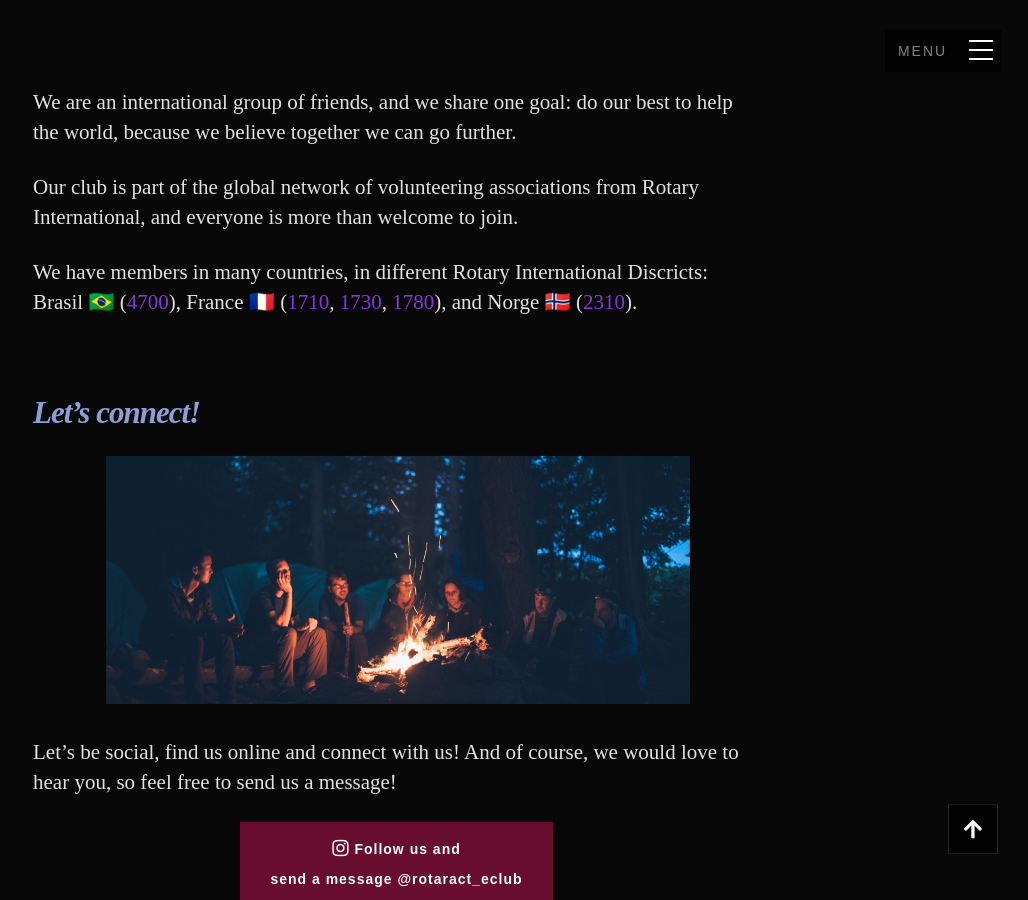
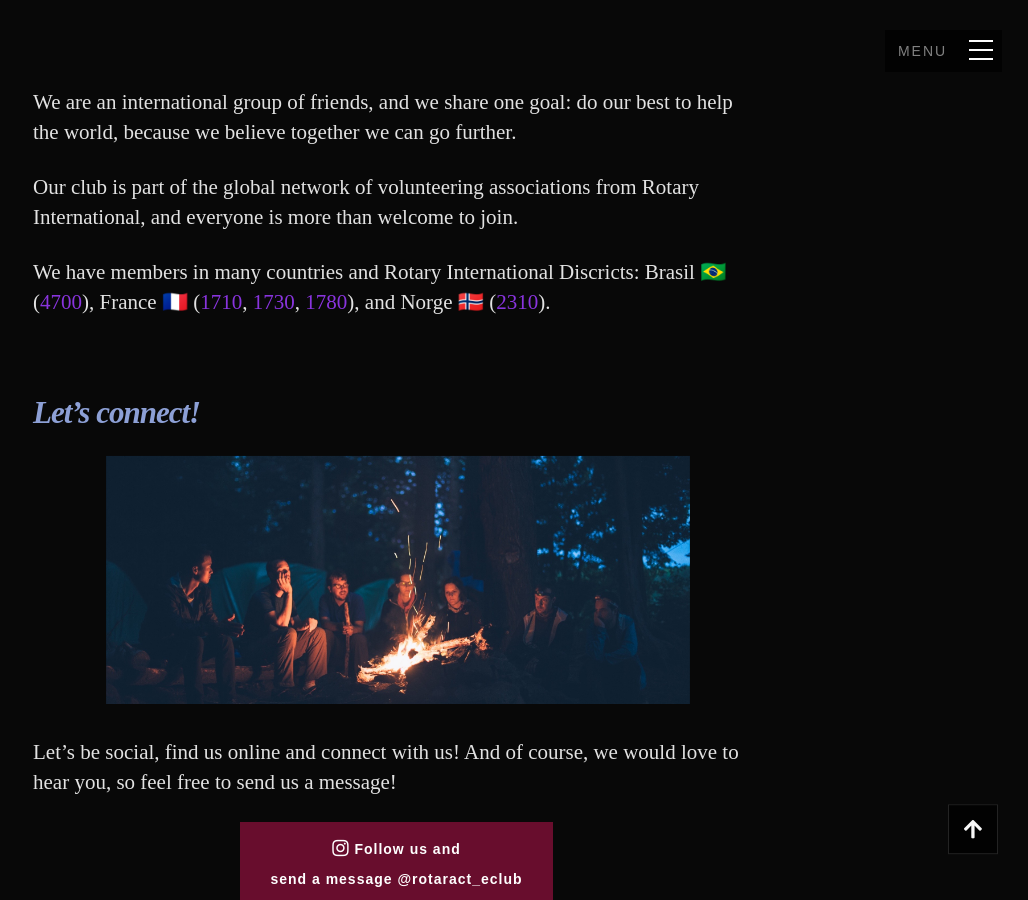
Before and after one commit to e-rotaract/e-rotaract.github.io, a Jekyll site: the page built from index.md, in a window 1280 px wide and 900 px high, scrolled down 873 px. Shown: the whole window, without its empty margins (252-1280 px from the left). Built offline with Jekyll 4.4.1, drawn with Linux system fonts in a browser that asks for light colours; some web fonts are replaced.

Commit message:
Update index.md

```diff
--- a/index.md
+++ b/index.md
@@ -76,7 +76,7 @@ We are an international group of friends, and we share one goal: do our best to
 
 Our club is part of the global network of volunteering associations from Rotary International, and everyone is more than welcome to join.
 
-We have members in many countries, in different Rotary International Discricts: Brasil 🇧🇷 ([4700](https://www.rotary4700.org.br/home)), France 🇫🇷 ([1710](https://rotary1710.org), [1730](https://www.rotary1730.org), [1780](https://www.rotary1780.org)), and Norge 🇳🇴 ([2310](https://d2310.rotary.no)).
+We have members in many countries and Rotary International Discricts: Brasil 🇧🇷 ([4700](https://www.rotary4700.org.br/home)), France 🇫🇷 ([1710](https://rotary1710.org), [1730](https://www.rotary1730.org), [1780](https://www.rotary1780.org)), and Norge 🇳🇴 ([2310](https://d2310.rotary.no)).
 
 
 
```
